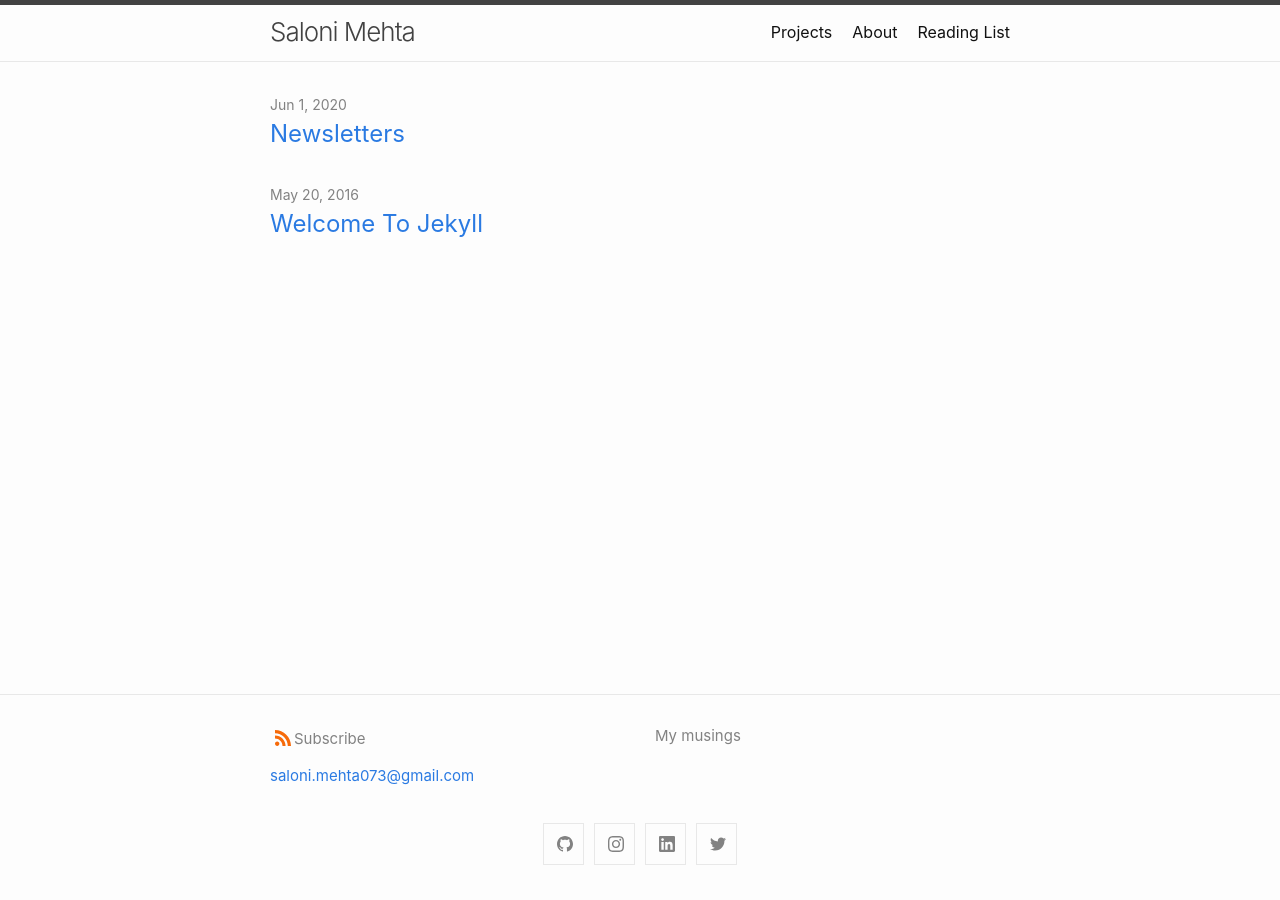
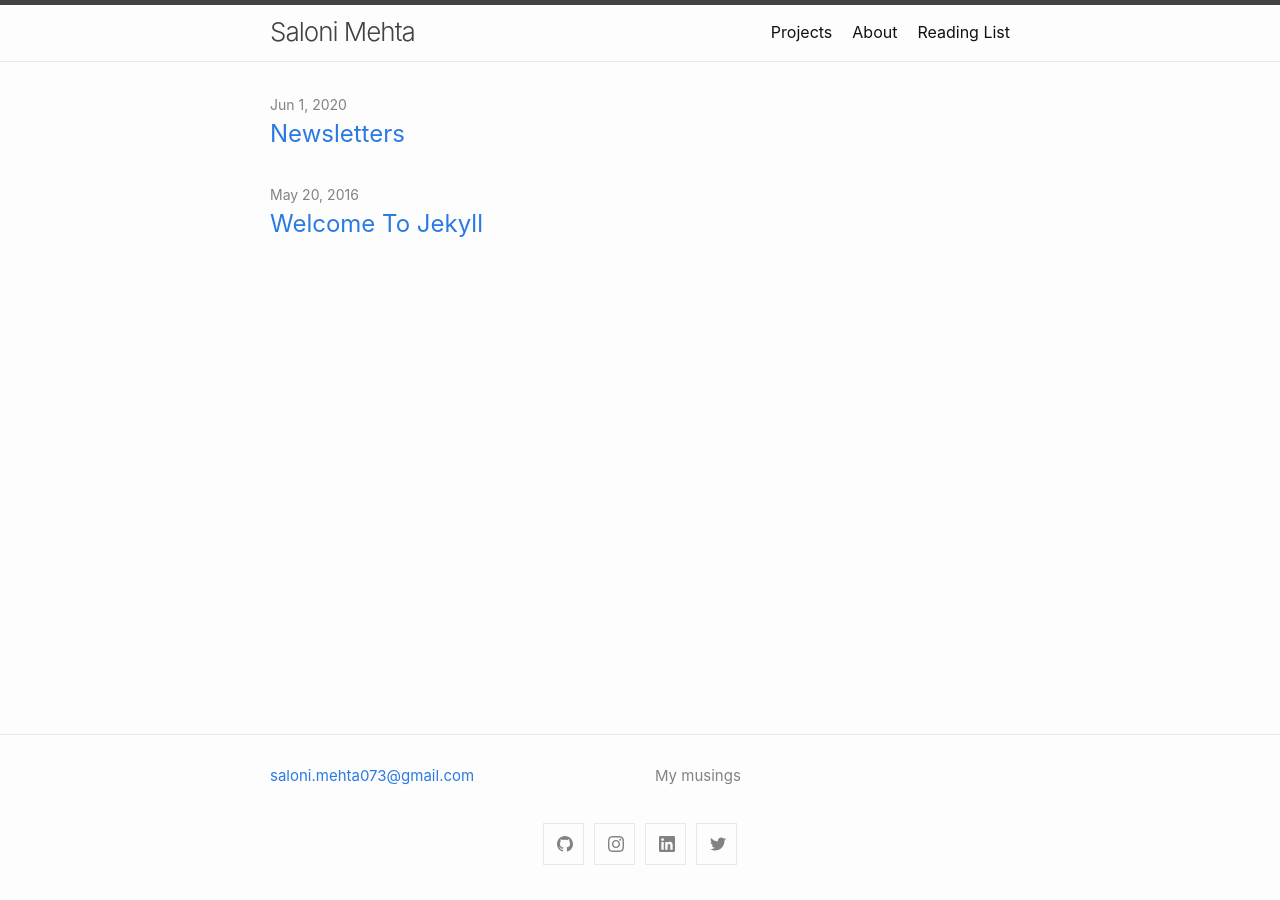
Before and after one commit to salonimehta073/mydoctheme, a Jekyll site: the page built from index.markdown, in a window 1280 px wide. Built offline with Jekyll 4.4.1, drawn with Linux system fonts in a browser that asks for light colours.

Commit message:
Update footer.html

```diff
--- a/_includes/footer.html
+++ b/_includes/footer.html
@@ -6,11 +6,7 @@
     <div class="footer-col-wrapper">
       <div class="footer-col">
 
-            <svg class="svg-icon orange">
-              <use xlink:href="{{ 'assets/minima-social-icons.svg#rss' | relative_url }}"></use>
-            </svg><span>Subscribe</span>
-          </a>
-        </p>
+
       {%- if site.author %}
         <ul class="contact-list">
           {% if site.author.name -%}
```
